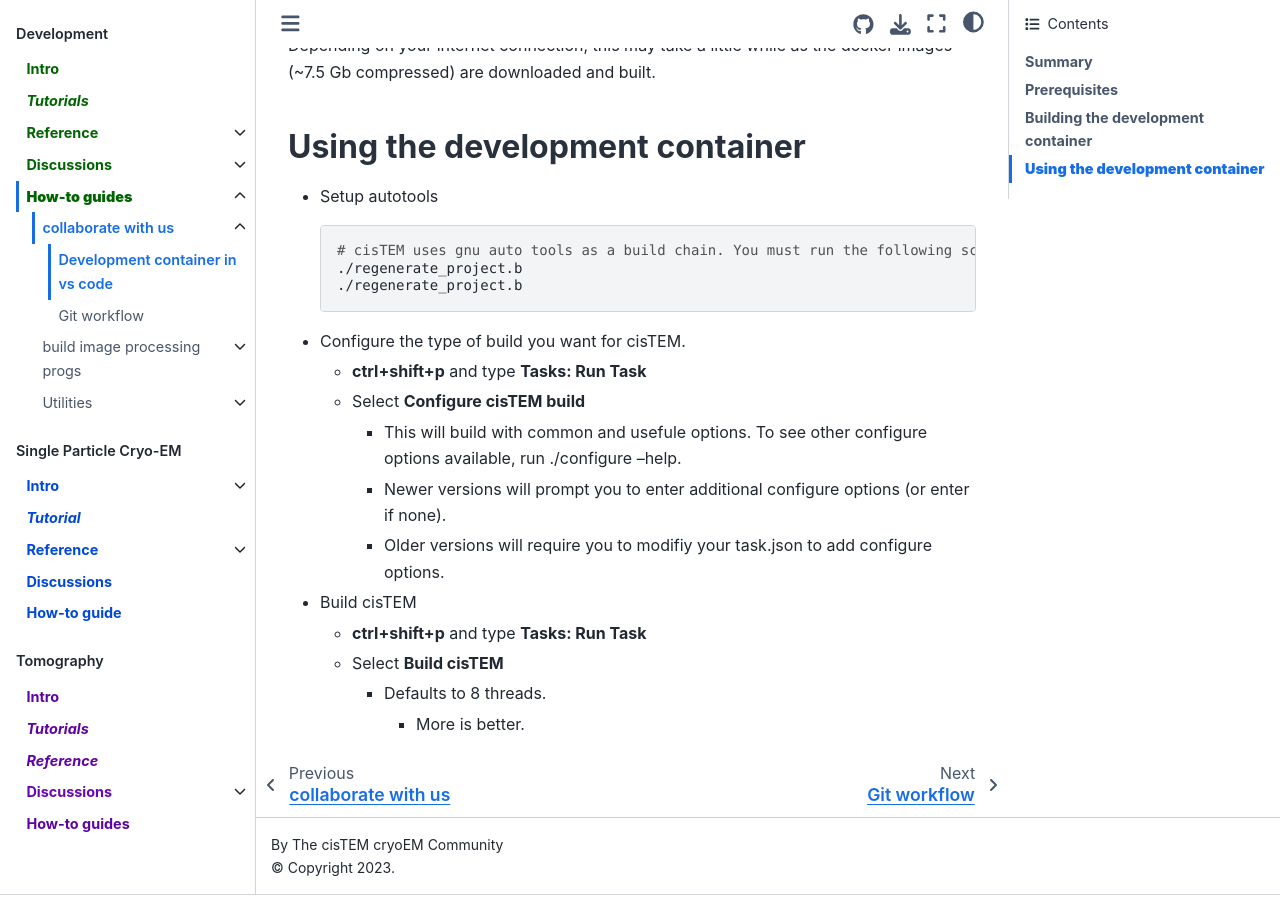
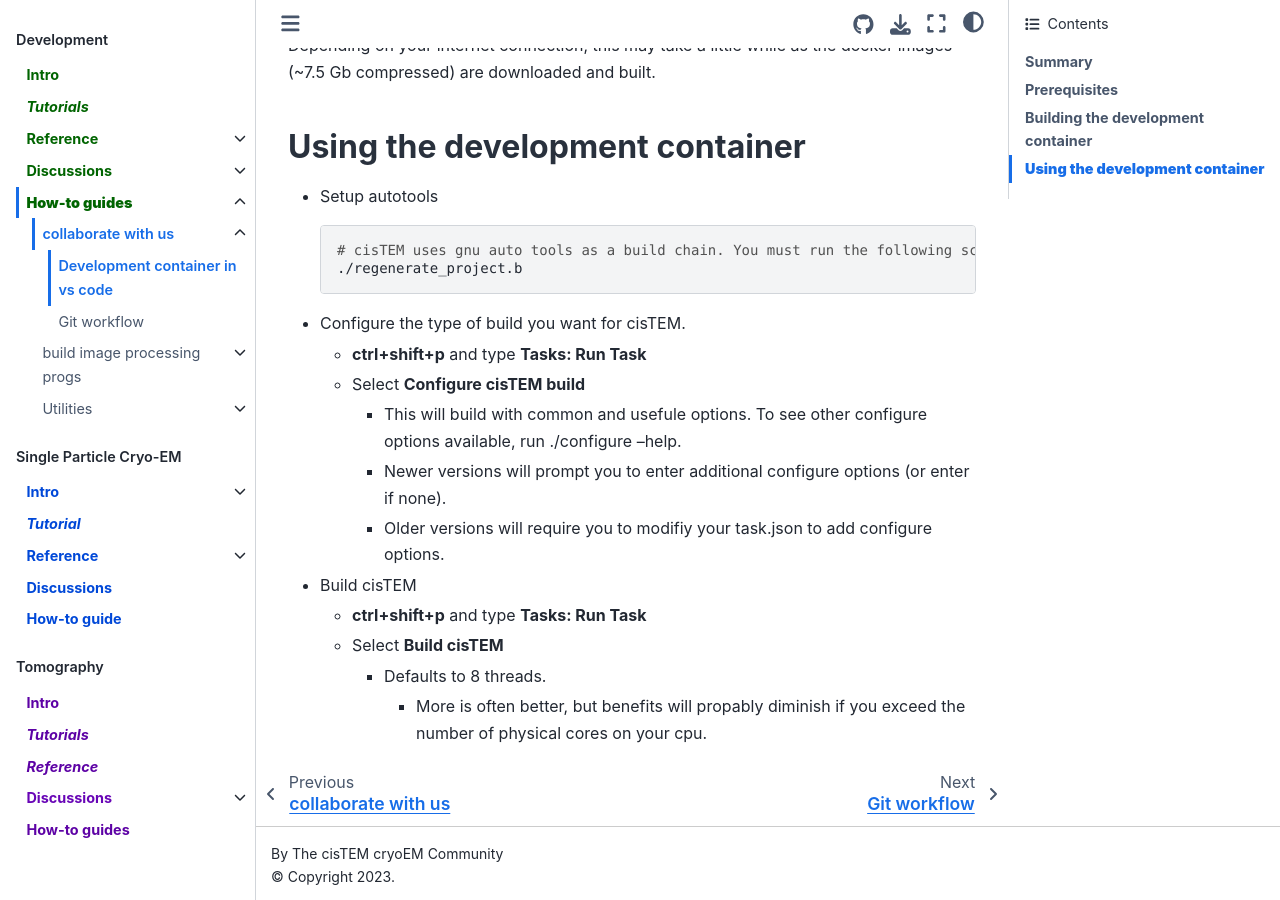
Before and after one commit to cistem-org/developmental-docs, a Jupyter Book: the page built from docs/dev/howto/Collaboration/vscode_dev_container.md, in a window 1280 px wide and 900 px high, scrolled down 2555 px. Built offline with Jupyter Book 1.0.4 settings and Sphinx 7.4.7 and the Sphinx Book theme 1.1.4, drawn with Linux system fonts in a browser that asks for light colours; pages that are not in the unit, such as notebooks, are missing from menus.

Commit message:
Fix type and clarify best practice with number of cpu cores.

````diff
--- a/docs/dev/howto/Collaboration/vscode_dev_container.md
+++ b/docs/dev/howto/Collaboration/vscode_dev_container.md
@@ -113,7 +113,6 @@ Depending on your internet connection, this may take a little while as the docke
     ```bash
     # cisTEM uses gnu auto tools as a build chain. You must run the following script on any new clone of the repo, addition of any new .m4 scripts, or any modification to configure.ac. Have a look at the source if you are curious.
     ./regenerate_project.b
-    ./regenerate_project.b
     ```
 
 - Configure the type of build you want for cisTEM.
@@ -127,4 +126,4 @@ Depending on your internet connection, this may take a little while as the docke
   - **ctrl+shift+p** and type **Tasks: Run Task**
   - Select **Build cisTEM**
     - Defaults to 8 threads.
-        - More is better.
+        - More is often better, but benefits will propably diminish if you exceed the number of physical cores on your cpu.
````
